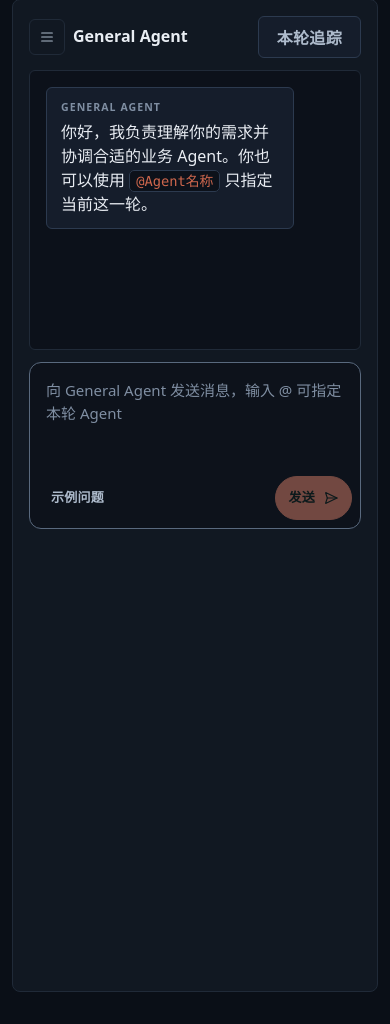
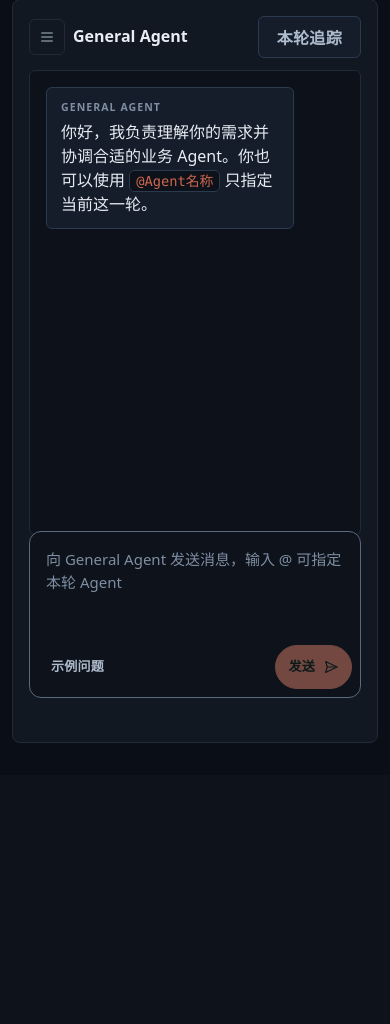
Before and after one commit to leo-cai-ai/agentkit, a Python web app: template src/agentkit/web/templates/chat.html in a window 390 px wide. Shown: the part 146-1170 px from the top of the page. After the commit the page ends 889 px from the top, so only its background shows below. Run offline with Jinja, Linux system fonts and the light colour scheme; the template is opened without the code that fills it, so the values that code supplies are empty.

```diff
--- a/src/agentkit/web/static/css/pages.css
+++ b/src/agentkit/web/static/css/pages.css
@@ -1410,7 +1410,7 @@ body[data-page="chat"] .ak-app-main {
 .ak-chat-surface {
   min-block-size: 0;
   display: grid;
-  grid-template-rows: auto auto minmax(0, 1fr) auto;
+  grid-template-rows: minmax(0, 1fr) auto auto;
   gap: var(--ak-sys-space-3);
 }
 
@@ -1850,14 +1850,8 @@ button.conversation-new {
     );
   }
 
-  .ak-chat-workspace {
-    block-size: auto;
-    min-block-size: 0;
-  }
-
   .ak-chat-surface {
-    grid-template-rows: auto auto minmax(18rem, 50vh) auto;
-    grid-template-rows: auto auto minmax(18rem, 50dvh) auto;
+    grid-template-rows: minmax(0, 1fr) auto auto;
   }
 }
 
--- a/src/agentkit/web/static/js/app.js
+++ b/src/agentkit/web/static/js/app.js
@@ -1255,7 +1255,8 @@ function renderResult(payload, requestPayload = null, options = {}) {
   const conversationMessage = final.message || response.output?.message || "";
   const rawPlan = escapeHtml(JSON.stringify(response.plan || {}, null, 2));
   const rawAudit = escapeHtml(JSON.stringify(response.audit_events || [], null, 2));
-  const hidePrimaryPanel = options.hidePrimaryPanel === true;
+  const suppressPrimaryPanel =
+    document.body.dataset.page === "chat" || options.hidePrimaryPanel === true;
   const primaryTitle = waitingForApproval
     ? "Approval Required"
     : rejected
@@ -1274,8 +1275,8 @@ function renderResult(payload, requestPayload = null, options = {}) {
     ? `<p class="response-text">${escapeHtml(conversationMessage)}</p>${approvalActionHtml(waitingForApproval, approval)}`
     : renderBusinessOutput(final);
 
-  region.hidden = hidePrimaryPanel;
-  region.innerHTML = hidePrimaryPanel ? "" : `
+  region.hidden = suppressPrimaryPanel;
+  region.innerHTML = suppressPrimaryPanel ? "" : `
     <article class="panel ak-panel result-card ak-result-card" aria-labelledby="result-primary-title">
       <div class="panel-head ak-panel-header">
         <h2 id="result-primary-title">${primaryTitle}</h2>
```
Also changed, not shown: tests/integration/test_web_ui_redesign.py (+19 -0 lines).
